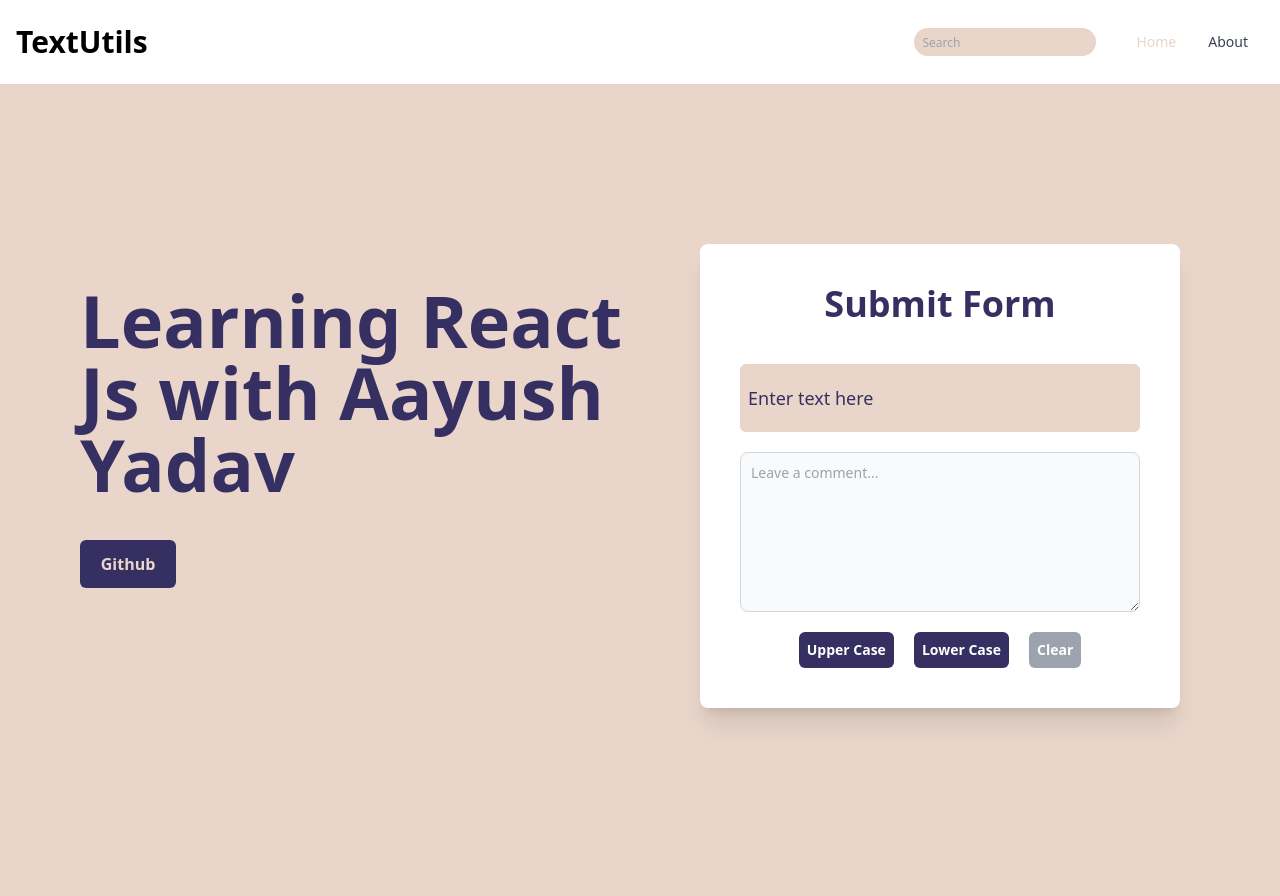
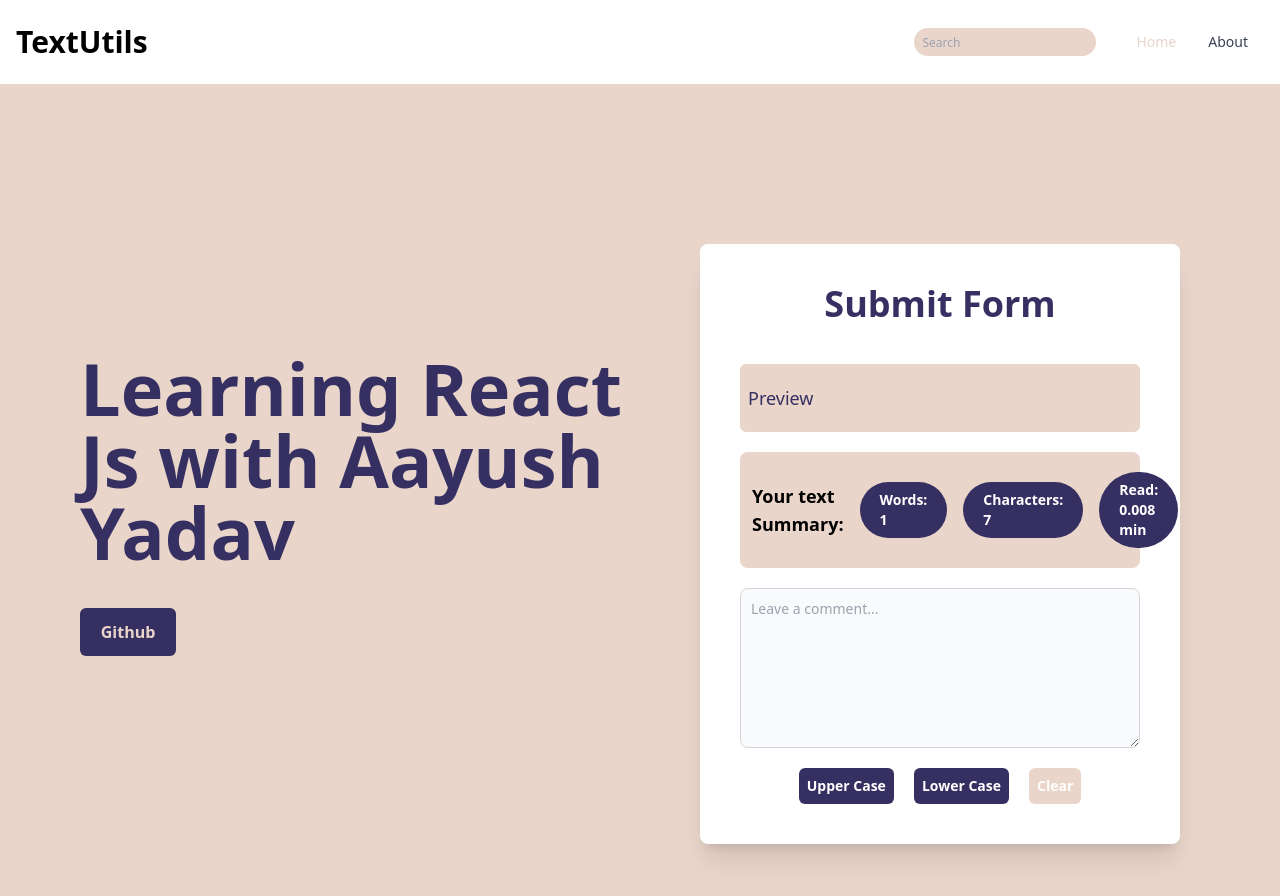
Before and after one commit to AayushDev-02/React---Tailwind-, a React (Create React App) app: page / in a window 1280 px wide. Shown: the top 896 px of the page. Before the commit the page ends 800 px from the top, so only its background shows below. Built offline with nearby package versions, Linux system fonts and the light colour scheme.

Commit message:
09/02/23

```diff
--- a/src/components/TextForm.js
+++ b/src/components/TextForm.js
@@ -21,7 +21,8 @@ export default function TextForm(props) {
     const handleOnChange = (event) => {
         console.log("On change was clicked !")
         if (event.target.value === '') {
-            setText("Enter text here ")
+            setText("Preview");
+
         } else {
 
             setText(event.target.value);
@@ -30,11 +31,11 @@ export default function TextForm(props) {
     }
 
     const handleClearClick = () => {
-        setText("");
+        setText("Preview");
 
     }
 
-    const [text, setText] = useState(' Enter text here ');
+    const [text, setText] = useState('Preview');
     // text = "awln"     --- wrong way to change state
     // setText("ai lawi awl");  --- correct way to change the state
 
@@ -45,14 +46,23 @@ export default function TextForm(props) {
             <h1 className='text-4xl font-extrabold mb-5 text-[#363062]'>Submit Form</h1>
 
             <label htmlFor="myBox" id='myBox' className="block my-5 text-lg font-medium bg-[#E9D5CA] w-full rounded-md px-2 py-5 text-[#363062] ">{text}</label>
+            <div className='flex mb-5 rounded-lg bg-[#E9D5CA] py-5 px-3 w-full space-x-4 items-center'>
+                <h1 className='font-bold text-lg'>Your text Summary: </h1>
+                <p className='rounded-full bg-[#363062] py-2 px-5 font-semibold text-sm text-white'>Words: {text.split(" ").length} </p>
+                <p className='rounded-full bg-[#363062] py-2 px-5 font-semibold text-sm text-white'>Characters: {text.length} </p>
+                <p className='rounded-full bg-[#363062] py-2 px-5 font-semibold text-sm text-white'>Read: {text.split(" ").length * 0.008 + ' min'} </p>
+            </div>
 
             <textarea id="myBox" rows="4" className="block p-2.5 w-full h-40 text-sm text-gray-900 bg-gray-50 rounded-lg border border-gray-300 focus:ring-blue-500 focus:border-blue-500 dark:bg-[#363062] dark:border-gray-600 dark:placeholder-gray-400 dark:text-white dark:focus:ring-blue-500 dark:focus:border-blue-500" placeholder="Leave a comment..." onChange={handleOnChange} />
             <div className='space-x-5'>
                 <button className='mt-5 w-fit bg-[#363062] text-white rounded-md font-semibold p-2 text-sm hover:bg-[#E9D5CA] hover:text-[#363062]' onClick={handleUpClick}>Upper Case</button>
                 <button className='mt-5 w-fit bg-[#363062] text-white rounded-md font-semibold p-2 text-sm hover:bg-[#E9D5CA] hover:text-[#363062]' onClick={handleLowClick}>Lower Case</button>
-                <button className='mt-5 w-fit bg-gray-400 text-white rounded-md font-semibold p-2 text-sm hover:bg-[#E9D5CA] hover:text-[#363062]' onClick={handleClearClick}>Clear</button>
+                <button className='mt-5 w-fit bg-[#E9D5CA] text-white rounded-md font-semibold p-2 text-sm hover:bg-[#363062] hover:text-[#E9D5CA]' onClick={handleClearClick}>Clear</button>
             </div>
 
+
         </div>
+
+
     )
 }
```
